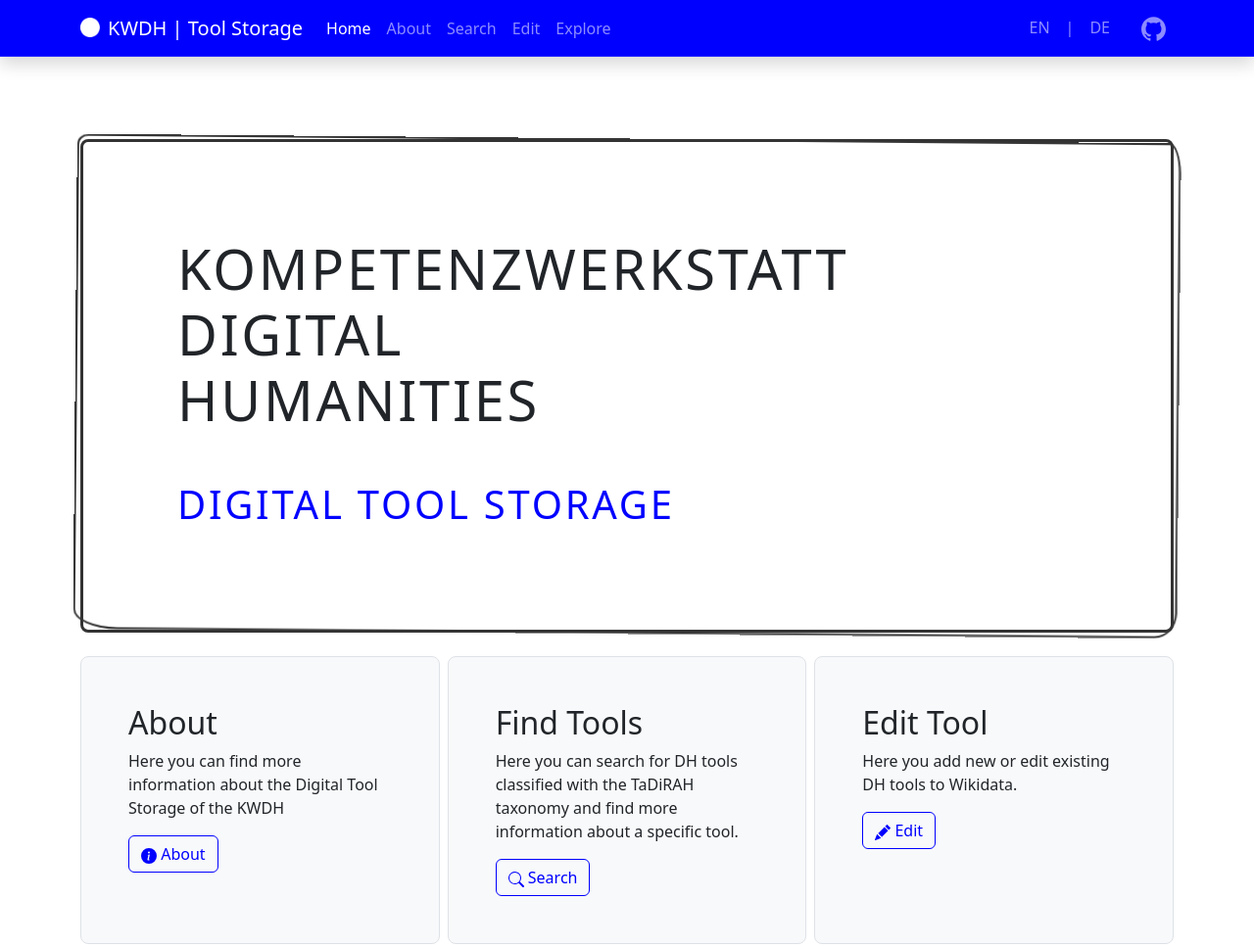
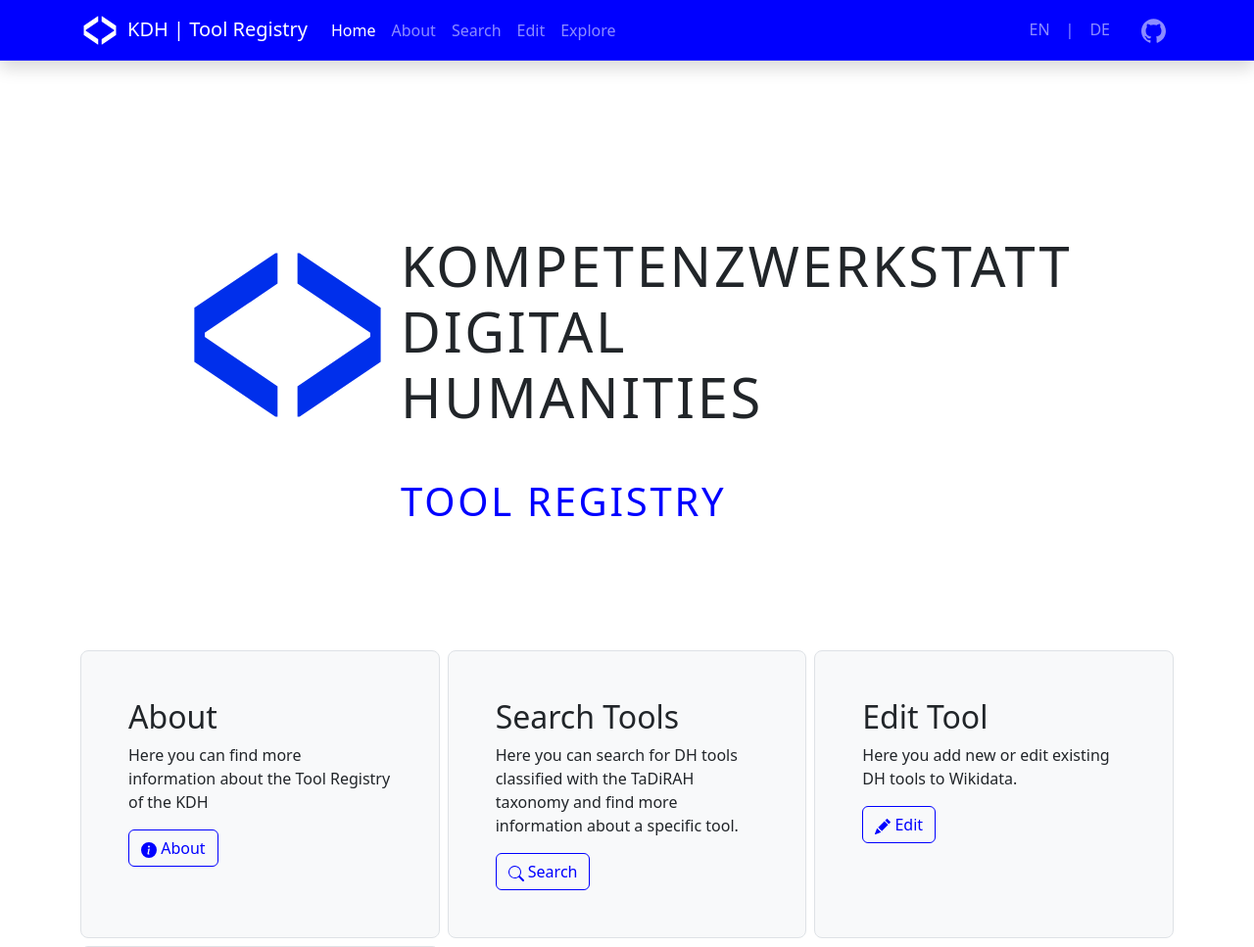
Before and after one commit to FuReSH/toolfindr, a Gatsby site: page / in a window 1280 px wide. Shown: the top 967 px of the page at 98% size. Built offline with nearby package versions, Linux system fonts and the light colour scheme; Gatsby itself is replaced by a stand-in of ours.

Commit message:
add logo of KDH

```diff
--- a/gatsby-config.js
+++ b/gatsby-config.js
@@ -1,6 +1,6 @@
 module.exports = {
   siteMetadata: {
-    title: `KWDH | Tool Storage`,
+    title: `KDH | Tool Registry`,
     description: `Wikidata based tool registry used by the Kompetenzwerkstatt Digital Humanities.`,
     author: `@sopheck`,
     organisation: `Project FuReSH II - Universitätsbibliothek der Humboldt-Universität zu Berlin`
--- a/global.scss
+++ b/global.scss
@@ -36,6 +36,6 @@
     }
 
   a {
-    text-decoration: none;
+    //text-decoration: none;
     color: inherit;
   }
--- a/src/components/footer.js
+++ b/src/components/footer.js
@@ -8,7 +8,7 @@
         <div className="container text-center">
           <div className="row">
             <div className="col-sm-12">
-              <small>Created by {siteOrganisation}</small>
+              <small>Created by <a href="https://blogs.hu-berlin.de/furesh/" target="_blank" rel="noopener noreferrer">{siteOrganisation}</a></small>
             </div>
 
           </div>
@@ -19,7 +19,7 @@
                     width={200}
                     quality={100}
                     formats={["AUTO", "WEBP"]}
-                    alt="An opened Scholarly Makerspace box"
+                    alt="Logo the Humboldt University of Berlin"
                     className="img-fluid"
                   />
             </div>
--- a/src/components/layout.scss
+++ b/src/components/layout.scss
@@ -10,28 +10,8 @@
 }
 
 .start-page-container {
-  //font-family: "DDIN-Bold","Helvetica","Arial",sans-serif;
-  padding: 4rem 8rem;
-  //display: inline-flex;
-  border: 3px solid #333333;
-  border-radius: 2% 6% 5% 4% / 1% 1% 2% 4%;
   text-transform: uppercase;
   letter-spacing: 0.3ch;
-  background: #ffffff;
-  position: relative;
-
-  &::before {
-      content: '';
-      border: 2px solid #353535;
-      display: block;
-      width: 100%;
-      height: 100%;
-      position: absolute;
-      top: 50%;
-      left: 50%;
-      transform: translate3d(-50%, -50%, 0) scale(1.015) rotate(0.5deg);
-      border-radius: 1% 1% 2% 4% / 2% 6% 5% 4%;
-  }
 }
 
 .bd-toc nav a {
--- a/src/components/navbar.js
+++ b/src/components/navbar.js
@@ -17,15 +17,14 @@
       <div className="container">
         <Link to="/" className="navbar-brand" href="#">
         <StaticImage
-                    src="../../static/images/point.png"
-                    width={20}
-                    quality={20}
+                    src="../../static/images/KDH - Logo Symbol - White.svg"
+                    width={40}
+                    quality={40}
                     formats={["AUTO", "WEBP"]}
-                    alt="Just a white filled circle"
-                    className="mt-1"
+                    alt="Logo of the Kompetenzwerkstatt Digital Humanities"
                   />
 
-          <span className="ps-2">{siteTitle}</span>
+          <span className="ps-2 align-middle">{siteTitle}</span>
         </Link>
         <button className="navbar-toggler" type="button" data-bs-toggle="collapse" data-bs-target="#main-navbar"
                 aria-controls="main-navbar" aria-expanded="false" aria-label="Toggle navigation">
--- a/src/pages/index.js
+++ b/src/pages/index.js
@@ -1,5 +1,6 @@
 import * as React from "react"
 import { Link } from "gatsby"
+import { StaticImage } from "gatsby-plugin-image"
 import Layout from "../components/layout"
 import { Seo } from "../components/seo"
 import { BsTools, BsFillPencilFill, BsFillInfoCircleFill, BsSearch } from "react-icons/bs";
@@ -8,15 +9,19 @@
   <Layout>
     <section className="py-4">
       <div className="container">
-        <div className="p-5 mb-4 start-page-container sketchy rounded-3">
+        <div className="p-5 mb-4 start-page-container">
           <div className="row g-0 p-5">
+              <div className="col-sm-3">
+              <StaticImage
+                    src="../../static/images/KDH - Logo Symbol - HU Digital Blau.svg"
+                    quality={100}
+                    formats={["AUTO", "WEBP"]}
+                    alt="Logo of the Kompetenzwerkstatt Digital Humanities"
+                  />
+              </div>
               <div className="col-sm-8">
                 <h1 className="display-4 fw-light mb-5">Kompetenzwerkstatt Digital Humanities</h1>
-                <h2 id="subtitle" className="display-6 fw-light">Digital Tool Storage</h2>
-            </div>
-
-            <div className="col-sm-2 justify-content-start">
-
+                <h2 id="subtitle" className="display-6 fw-light">Tool Registry</h2>
             </div>
 
                   </div>
@@ -27,13 +32,13 @@
         <div className="col-md-4">
           <div className="h-100 p-5 bg-light border rounded-3">
             <h2>About</h2>
-            <p>Here you can find more information about the Digital Tool Storage of the KWDH</p>
+            <p>Here you can find more information about the Tool Registry of the KDH</p>
             <Link to="/about/" className="btn btn-outline-primary"><BsFillInfoCircleFill /> About</Link>
           </div>
         </div>
         <div className="col-md-4">
           <div className="h-100 p-5 bg-light border rounded-3">
-            <h2>Find Tools</h2>
+            <h2>Search Tools</h2>
             <p>Here you can search for DH tools classified with the TaDiRAH taxonomy and find more information about a specific tool.</p>
             <Link to="/list/" className="btn btn-outline-primary"><BsSearch /> Search</Link>
           </div>
```
Also changed, not shown: static/images/KDH - Logo Symbol - HU Digital Blau.svg (added), static/images/KDH - Logo Symbol - HU Digital White.svg (added), static/images/KDH - Logo Symbol - White.svg (added), static/images/KDH - Primary Logo - HU Digital Blau.svg (added), static/images/blackbox_makerspace-inside.png (deleted), static/images/favicon.png, static/images/point.png (deleted).
